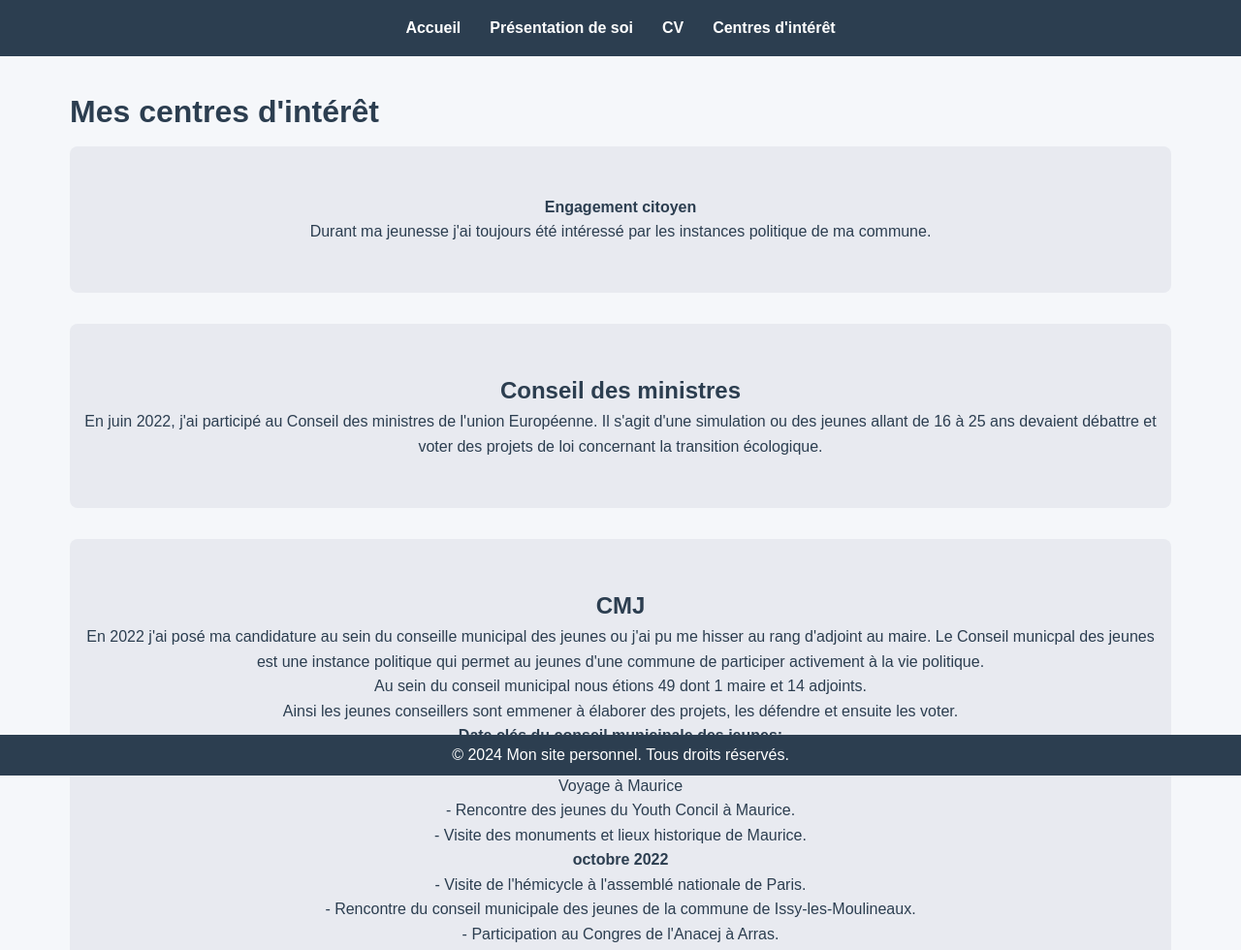
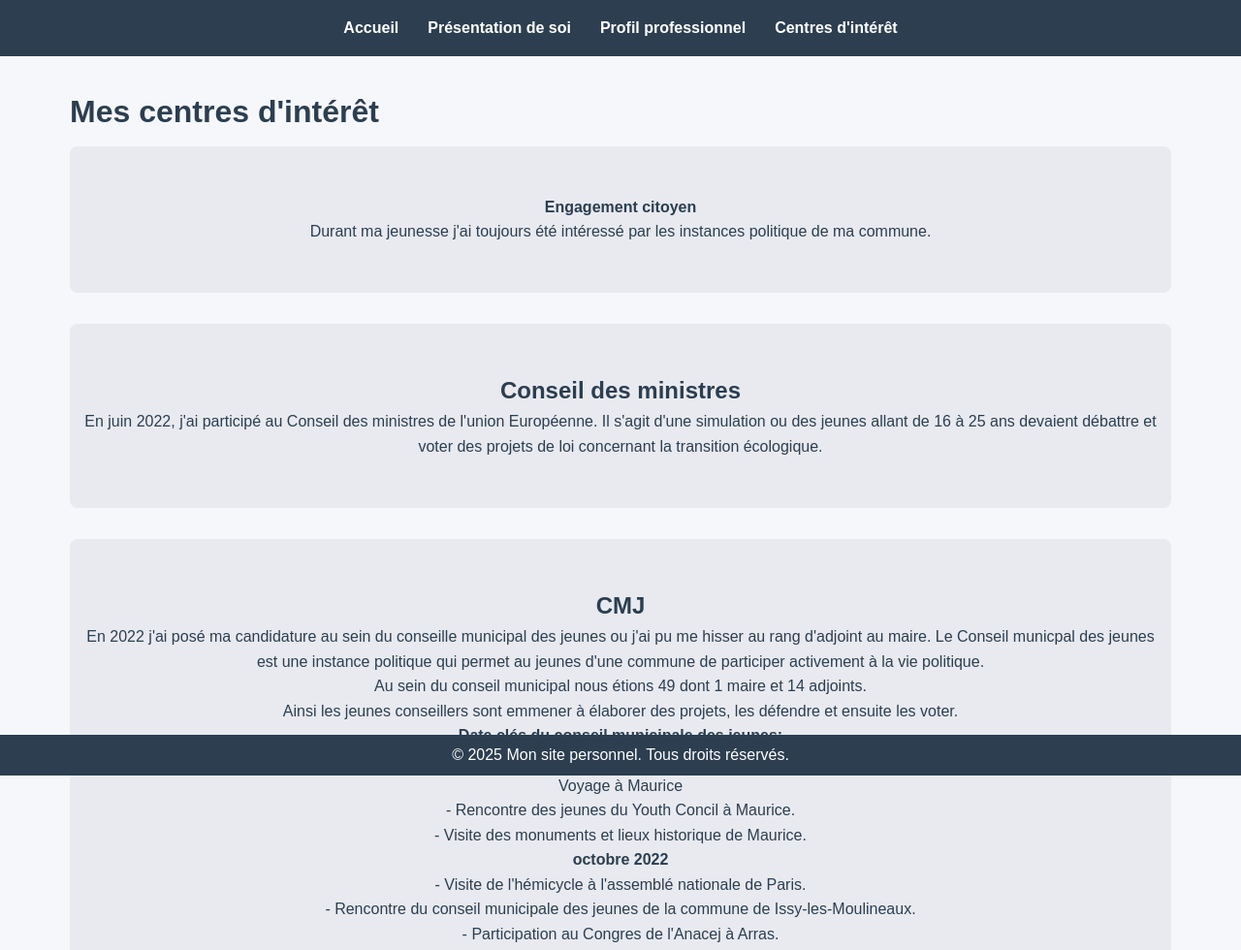
Before and after one commit to kkafe/SitePPPP, a plain HTML site: page centres-interet.html in a window 1280 px wide. Shown: the top 980 px of the page at 97% size. Drawn offline with Linux system fonts and the light colour scheme.

Commit message:
Update centres-interet.html

```diff
--- a/centres-interet.html
+++ b/centres-interet.html
@@ -13,7 +13,7 @@
             <ul>
                 <li><a href="index.html" class="nav-lien">Accueil</a></li>
                 <li><a href="presentation.html" class="nav-lien">Présentation de soi</a></li>
-                <li><a href="cv.html" class="nav-lien">CV</a></li>
+                <li><a href="cv.html" class="nav-lien">Profil professionnel</a></li>
                 <li><a href="centres-interet.html" class="nav-lien">Centres d'intérêt</a></li>
         </nav>
     </header>
@@ -56,7 +56,7 @@
     </main>
 
     <footer>
-        <p>&copy; 2024 Mon site personnel. Tous droits réservés.</p>
+        <p>&copy; 2025 Mon site personnel. Tous droits réservés.</p>
     </footer>
 </body>
 </html>
```
